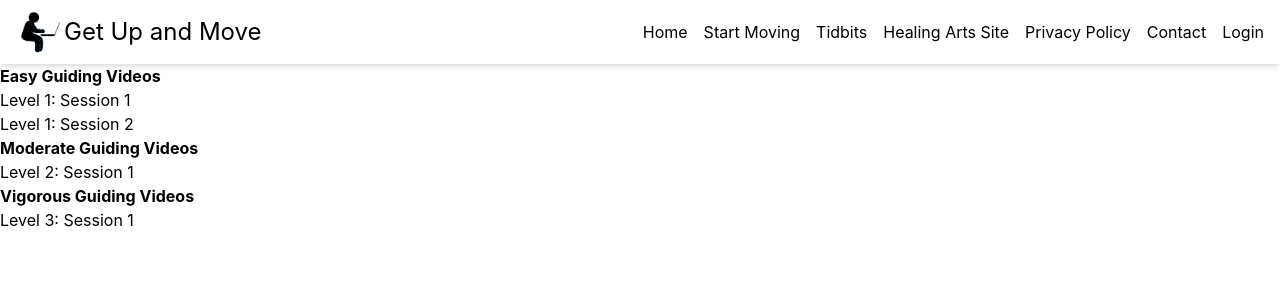
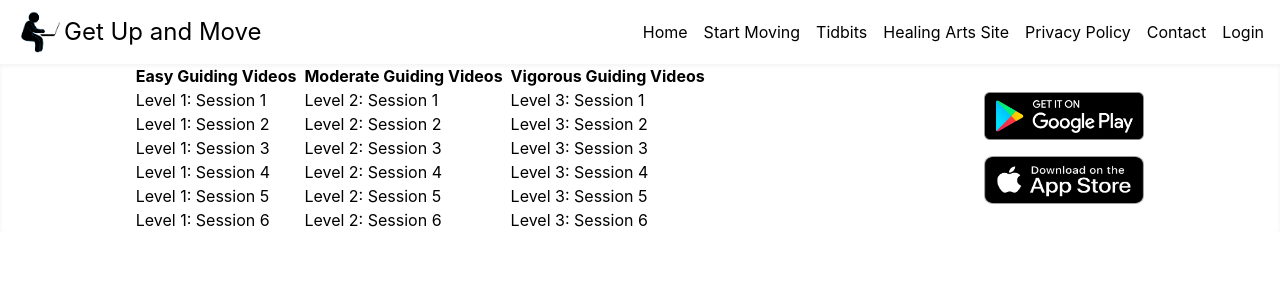
Before and after one commit to markangelhealingarts/GUMwebsiteFall2023, a React (Create React App) app in the folder web/: page / in a window 1280 px wide. Shown: the top 300 px of the page. Built offline with nearby package versions, Linux system fonts and the light colour scheme.

Commit message:
Update footer component layout and content

```diff
--- a/web/src/components/Footer.js
+++ b/web/src/components/Footer.js
@@ -1,55 +1,80 @@
 // src/components/Footer.js
 import React from 'react';
+import applestorelogo from "../assets/img/applestore.png"
+import playstorelogo from "../assets/img/google-play-badge-logo-png-transparent.png";
 
 function Footer() {
     const videoSections = [
         {
             header: "Easy Guiding Videos",
             links: [
-                "https://www.youtube.com/watch?v=HLVORLKgbG0",
-                "https://www.youtube.com/watch?v=khRNGR_nRZM",
-                // ... other links
+                "HLVORLKgbG0",
+                "khRNGR_nRZM",
+                "0jBrAwQxxFo",
+                "woWyNX5kyDA",
+                "1zUxn6P6cGE",
+                "4mPcd83f1ws"
             ],
             labels: [
                 "Level 1: Session 1",
                 "Level 1: Session 2",
-                // ... other labels
+                "Level 1: Session 3",
+                "Level 1: Session 4",
+                "Level 1: Session 5",
+                "Level 1: Session 6"
             ]
         },
         {
             header: "Moderate Guiding Videos",
             links: [
-                "https://www.youtube.com/watch?v=3zb7Nh_Upls",
-                // ... other links
+                "3zb7Nh_Upls",
+                "-ajQ8ddWrUg",
+                "L_NQy0bInok",
+                "kwiHORsMBcc",
+                "1zUxn6P6cGE",
+                "4mPcd83f1ws"
             ],
             labels: [
                 "Level 2: Session 1",
-                // ... other labels
+                "Level 2: Session 2",
+                "Level 2: Session 3",
+                "Level 2: Session 4",
+                "Level 2: Session 5",
+                "Level 2: Session 6"
             ]
         },
         {
             header: "Vigorous Guiding Videos",
             links: [
-                "https://www.youtube.com/watch?v=JGrCYKVN8tA",
-                // ... other links
+                "JGrCYKVN8tA",
+                "51S_NKY7qnU",
+                "bOMWbFV8ae8",
+                "agAZzVkEjVk",
+                "1zUxn6P6cGE",
+                "4mPcd83f1ws"
             ],
             labels: [
                 "Level 3: Session 1",
-                // ... other labels
+                "Level 3: Session 2",
+                "Level 3: Session 3",
+                "Level 3: Session 4",
+                "Level 3: Session 5",
+                "Level 3: Session 6"
             ]
         },
     ];
 
     return (
-        <div className="navbar navbar-expand-lg navbar-inverse navbar-fixed-bottom" id="footer">
-            <div id="videos-container">
+      <div className='bg-white shadow-inner'>
+        <div className="navbar navbar-expand-lg navbar-inverse navbar-fixed-bottom flex justify-around items-center w-full" id="footer">
+          <div className="flex justify-between" id="videos-container">
             {videoSections.map((section, idx) => (
-                    <div key={idx} className="video-section-container">
+              <div key={idx} className="video-section-container mr-2">
                 <b className="video-header">{section.header}</b>
                 <ul>
                   {section.links.map((link, linkIdx) => (
                     <li key={linkIdx}>
-                                    <a href={link} target="_blank" rel="noopener noreferrer" className="class-links">
+                      <a href={`https://www.youtube.com/watch?v=${link}`} target="_blank" rel="noopener noreferrer" className="class-links">
                         {section.labels[linkIdx]}
                       </a>
                     </li>
@@ -58,6 +83,16 @@ function Footer() {
               </div>
             ))}
           </div>
+          <div id="app-icons" className="flex flex-col space-y-4">  {/* Add flex and spacing between icons */}
+            <a href="https://play.google.com/store/apps/details?id=com.gum.a499_android" target="_blank" rel="noopener noreferrer">
+              <img src={playstorelogo} alt="Google play badge" className="w-40 h-12" />  {/* TailwindCSS classes for width and height */}
+            </a>
+            <a href="https://apps.apple.com/app/get-up-and-move/id1624817449" target="_blank" rel="noopener noreferrer">
+              <img src={applestorelogo} alt="Apple store badge" className="w-40 h-12" />  {/* TailwindCSS classes for width and height */}
+            </a>
+          </div>
+
+        </div>
       </div>
     );
 }
```
Lines whose indentation alone changed are shown as unchanged.
